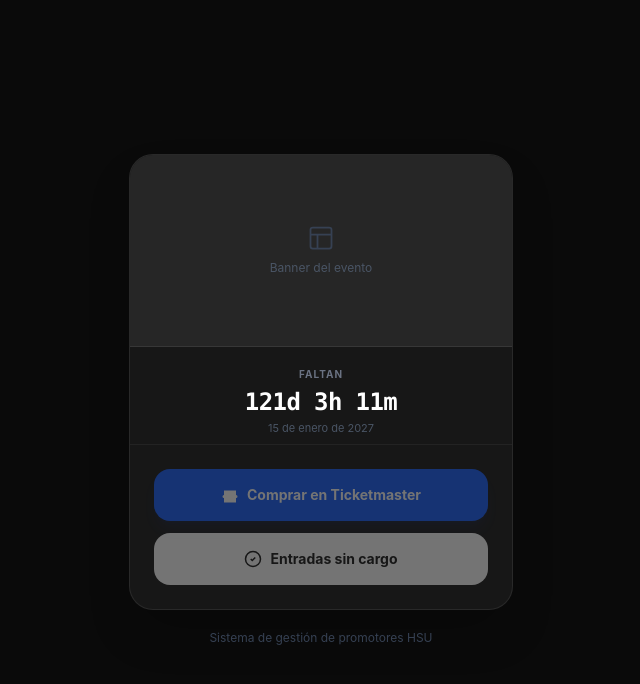
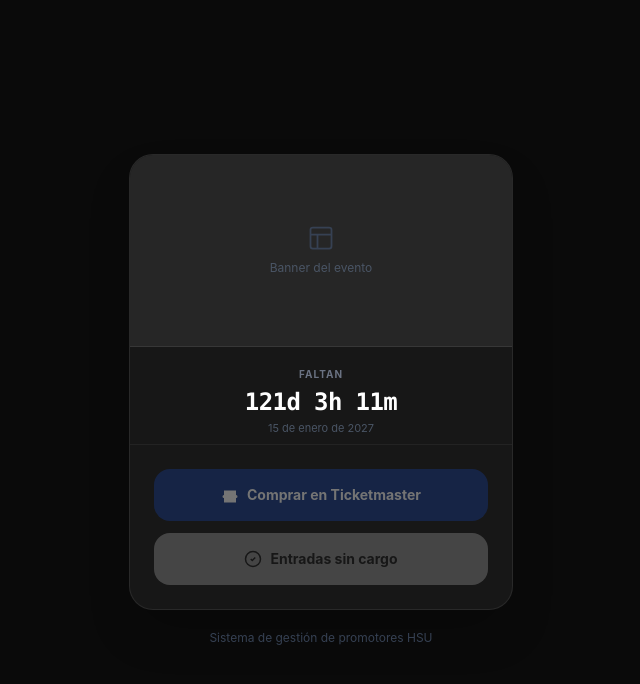
Before and after one commit to vixentres/hsupromo, a React (Vite) app: page / in a window 1280 px wide. Shown: the top 684 px of the page, without its empty margins (319-959 px from the left). Built offline with nearby package versions, Linux system fonts and the light colour scheme; no server answers; the database is empty.

Commit message:
fix: Admin table role filter, React hook err, CTAs blocked by popup blockers

```diff
--- a/src/pages/AdminPanel.tsx
+++ b/src/pages/AdminPanel.tsx
@@ -109,6 +109,7 @@ export default function AdminPanel() {
 
   // ── Stats ─────────────────────────────────────────────────────────────────
   const [metrics, setMetrics] = useState<any[]>([]);
+  const [statsFilter, setStatsFilter] = useState<'visita' | 'click_tm' | 'click_gratis'>('visita');
 
   useEffect(() => { loadAll(); }, []);
 
@@ -132,8 +133,8 @@ export default function AdminPanel() {
   };
 
   const loadHeatMap = async () => {
-    // 1. Obtener todos los promotores
-    const { data: proms } = await supabase.from('promotores').select('id, nombre, instagram').order('created_at');
+    // 1. Obtener solo los promotores (excluir admins del mapa)
+    const { data: proms } = await supabase.from('promotores').select('id, nombre, instagram').eq('rol', 'promotor').order('created_at');
     if (!proms) return;
 
     // 2. Obtener revisiones
@@ -765,7 +766,6 @@ export default function AdminPanel() {
         {activeTab === 'stats' && (() => {
           // Tipos de acción disponibles
           type TipoFiltro = 'visita' | 'click_tm' | 'click_gratis';
-          const [tipoFiltro, setTipoFiltro] = React.useState<TipoFiltro>('visita');
 
           // Obtener fechas únicas de métricas
           const metricDates = [...new Set(metrics.map((m: any) =>
@@ -783,7 +783,7 @@ export default function AdminPanel() {
             if (m.tipo_accion in grouped[pid].total) grouped[pid].total[m.tipo_accion]++;
           });
 
-          const rows = Object.values(grouped).sort((a: any, b: any) => b.total[tipoFiltro] - a.total[tipoFiltro]);
+          const rows = Object.values(grouped).sort((a: any, b: any) => b.total[statsFilter] - a.total[statsFilter]);
 
           const tipoLabel: Record<TipoFiltro, string> = {
             visita: 'Visitas',
@@ -805,8 +805,8 @@ export default function AdminPanel() {
                   {/* Filtro tipo */}
                   <div className="flex gap-1 bg-neutral-950 border border-white/10 p-1 rounded-xl">
                     {(['visita', 'click_tm', 'click_gratis'] as TipoFiltro[]).map(t => (
-                      <button key={t} onClick={() => setTipoFiltro(t)}
-                        className={`px-3 py-1.5 rounded-lg text-xs font-bold transition-all ${tipoFiltro === t ? 'bg-white text-neutral-900' : 'text-gray-400 hover:text-white'}`}>
+                      <button key={t} onClick={() => setStatsFilter(t)}
+                        className={`px-3 py-1.5 rounded-lg text-xs font-bold transition-all ${statsFilter === t ? 'bg-white text-neutral-900' : 'text-gray-400 hover:text-white'}`}>
                         {tipoLabel[t]}
                       </button>
                     ))}
@@ -836,15 +836,15 @@ export default function AdminPanel() {
                             </a>
                           </td>
                           {metricDates.map(d => {
-                            const val = r.byDate[d]?.[tipoFiltro] || 0;
+                            const val = r.byDate[d]?.[statsFilter] || 0;
                             return (
-                              <td key={d} className={`px-4 py-3 text-center font-mono ${val > 0 ? tipoColor[tipoFiltro] : 'text-gray-700'}`}>
+                              <td key={d} className={`px-4 py-3 text-center font-mono ${val > 0 ? tipoColor[statsFilter] : 'text-gray-700'}`}>
                                 {val > 0 ? val : '—'}
                               </td>
                             );
                           })}
-                          <td className={`px-4 py-3 text-right font-mono font-bold ${tipoColor[tipoFiltro]}`}>
-                            {r.total[tipoFiltro]}
+                          <td className={`px-4 py-3 text-right font-mono font-bold ${tipoColor[statsFilter]}`}>
+                            {r.total[statsFilter]}
                           </td>
                         </tr>
                       ))}
@@ -855,11 +855,11 @@ export default function AdminPanel() {
                         <tr className="border-t border-white/15 bg-neutral-950/50 text-xs font-bold text-gray-400">
                           <td className="px-5 py-3 sticky left-0 bg-neutral-950/50">TOTAL</td>
                           {metricDates.map(d => {
-                            const total = rows.reduce((sum: number, r: any) => sum + (r.byDate[d]?.[tipoFiltro] || 0), 0);
-                            return <td key={d} className={`px-4 py-3 text-center font-mono ${tipoColor[tipoFiltro]}`}>{total || '—'}</td>;
+                            const total = rows.reduce((sum: number, r: any) => sum + (r.byDate[d]?.[statsFilter] || 0), 0);
+                            return <td key={d} className={`px-4 py-3 text-center font-mono ${tipoColor[statsFilter]}`}>{total || '—'}</td>;
                           })}
-                          <td className={`px-4 py-3 text-right font-mono ${tipoColor[tipoFiltro]}`}>
-                            {rows.reduce((sum: number, r: any) => sum + r.total[tipoFiltro], 0)}
+                          <td className={`px-4 py-3 text-right font-mono ${tipoColor[statsFilter]}`}>
+                            {rows.reduce((sum: number, r: any) => sum + r.total[statsFilter], 0)}
                           </td>
                         </tr>
                       </tfoot>
--- a/src/pages/LandingPage.tsx
+++ b/src/pages/LandingPage.tsx
@@ -103,28 +103,38 @@ export default function LandingPage() {
 
           {/* CTAs */}
           <div className="p-6 space-y-3">
-            <button
-              onClick={() => handleCTA('click_tm', config.ticketmaster_url)}
-              disabled={!config.ticketmaster_url}
-              className="w-full bg-blue-600 hover:bg-blue-500 active:scale-[0.98] disabled:opacity-40 disabled:cursor-not-allowed text-white font-bold py-4 rounded-2xl transition-all shadow-lg shadow-blue-900/20 flex items-center justify-center gap-2 text-sm"
+            <a
+              href={config.ticketmaster_url ? ensureAbsoluteUrl(config.ticketmaster_url) : '#'}
+              target={config.ticketmaster_url ? "_blank" : "_self"}
+              rel="noopener noreferrer"
+              onClick={(e) => {
+                if (!config.ticketmaster_url) { e.preventDefault(); return; }
+                registerMetric('click_tm');
+              }}
+              className={`w-full ${config.ticketmaster_url ? 'bg-blue-600 hover:bg-blue-500 active:scale-[0.98] shadow-lg shadow-blue-900/20' : 'bg-blue-600/50 cursor-not-allowed opacity-40'} text-white font-bold py-4 rounded-2xl transition-all flex items-center justify-center gap-2 text-sm`}
             >
               <svg width="18" height="18" viewBox="0 0 24 24" fill="currentColor" className="flex-shrink-0">
                 <path d="M20 12V6H4v6a2 2 0 0 0 0 4v6h16v-6a2 2 0 0 0 0-4z"/>
               </svg>
               Comprar en Ticketmaster
-            </button>
+            </a>
 
-            <button
-              onClick={() => handleCTA('click_gratis', config.entradas_gratis_url)}
-              disabled={!config.entradas_gratis_url}
-              className="w-full bg-white hover:bg-gray-100 active:scale-[0.98] disabled:opacity-40 disabled:cursor-not-allowed text-neutral-900 font-bold py-4 rounded-2xl transition-all flex items-center justify-center gap-2 text-sm"
+            <a
+              href={config.entradas_gratis_url ? ensureAbsoluteUrl(config.entradas_gratis_url) : '#'}
+              target={config.entradas_gratis_url ? "_blank" : "_self"}
+              rel="noopener noreferrer"
+              onClick={(e) => {
+                if (!config.entradas_gratis_url) { e.preventDefault(); return; }
+                registerMetric('click_gratis');
+              }}
+              className={`w-full ${config.entradas_gratis_url ? 'bg-white hover:bg-gray-100 active:scale-[0.98]' : 'bg-white/50 cursor-not-allowed opacity-40'} text-neutral-900 font-bold py-4 rounded-2xl transition-all flex items-center justify-center gap-2 text-sm`}
             >
               <svg width="18" height="18" viewBox="0 0 24 24" fill="none" stroke="currentColor" strokeWidth="2" className="flex-shrink-0">
                 <path d="M12 22c5.523 0 10-4.477 10-10S17.523 2 12 2 2 6.477 2 12s4.477 10 10 10z"/>
                 <path d="m9 12 2 2 4-4"/>
               </svg>
               Entradas sin cargo
-            </button>
+            </a>
           </div>
         </div>
 
--- a/src/pages/PromoterDashboard.tsx
+++ b/src/pages/PromoterDashboard.tsx
@@ -238,16 +238,22 @@ export default function PromoterDashboard() {
 
               {/* Botón material RRSS */}
               {materialUrl && (
-                <button
-                  onClick={handleVerMaterial}
-                  className="relative overflow-hidden flex items-center justify-center gap-2 w-full bg-white/10 hover:bg-white/15 border border-white/15 text-white font-bold py-3.5 rounded-xl text-sm transition-all group"
+                <a
+                  href={materialUrl || '#'}
+                  target="_blank"
+                  rel="noopener noreferrer"
+                  onClick={(e) => {
+                    if (!materialUrl) e.preventDefault();
+                    copyLink();
+                  }}
+                  className="relative overflow-hidden flex items-center justify-center gap-2 w-full bg-white/10 hover:bg-white/15 border border-white/15 text-white font-bold py-3.5 rounded-xl text-sm transition-all group cursor-pointer"
                 >
                   <Folder size={16} className="group-hover:scale-110 transition-transform" />
                   Descargar Material RRSS
                   <div className="absolute right-4 flex items-center gap-1.5 text-[10px] bg-neutral-950/40 px-2 py-1 rounded border border-white/10 text-gray-400">
                     <LinkIcon size={10} /> Copia tu link auto.
                   </div>
-                </button>
+                </a>
               )}
             </div>
 
```
